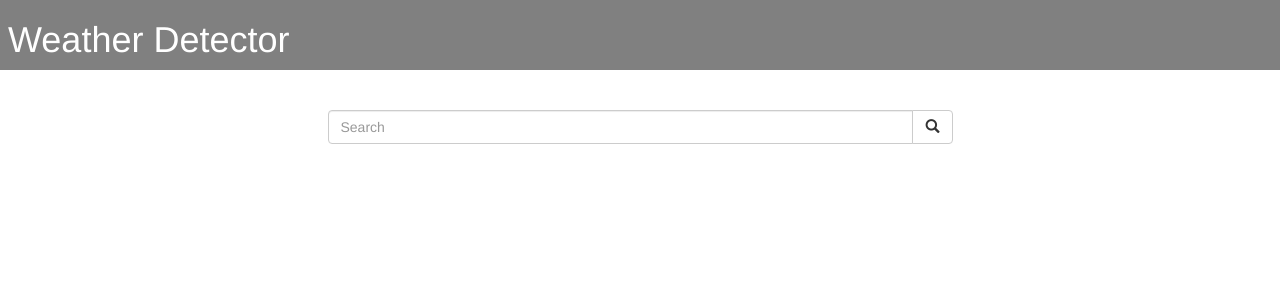
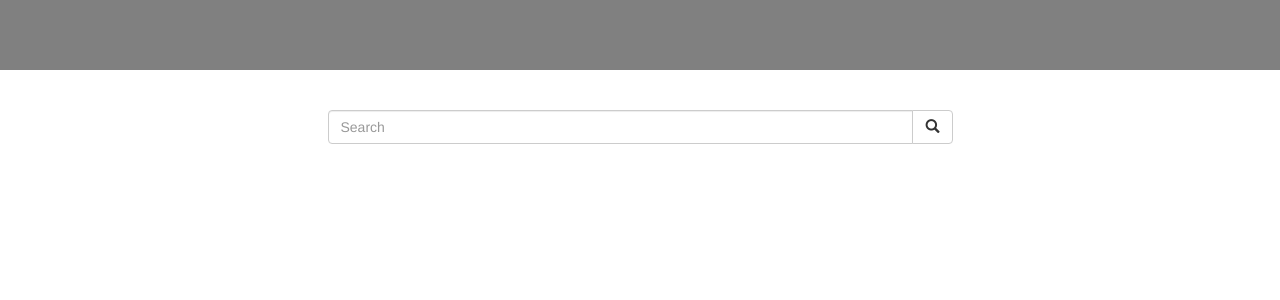
Before and after one commit to quashieNii/MeshWheatherApp, a Django app: page / in a window 1280 px wide. Shown: the top 300 px of the page. Run offline with Django 4.2, Linux system fonts and the light colour scheme; some libraries are stand-ins or nearby versions.

Commit message:
updated text to free range

```diff
--- a/templates/index.html
+++ b/templates/index.html
@@ -16,7 +16,7 @@
 </head>
 
 <body>
-  <nav class="row" style="background: grey; color: white;">
+  <nav class="row" style="background: grey; color: gray;">
     <div align="center"><h1 class="col-md-3 text-center">Weather Detector</h1></div>
   </nav>
   <br />
```
